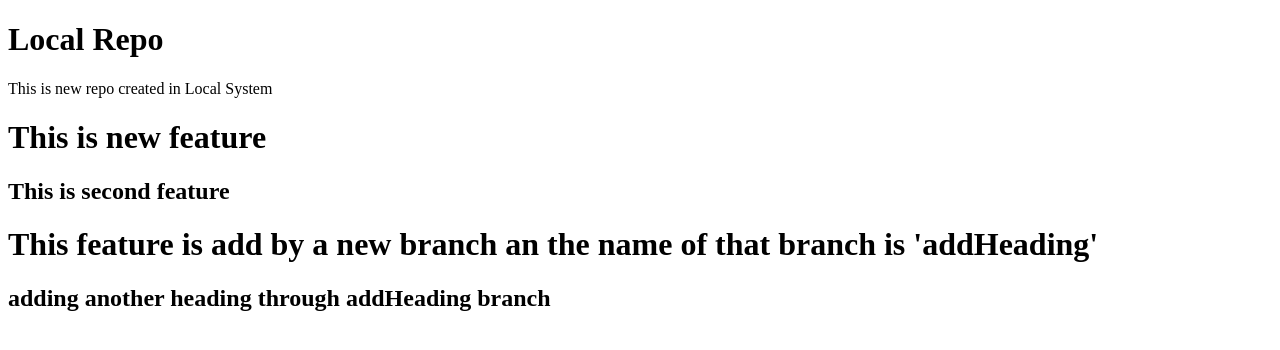
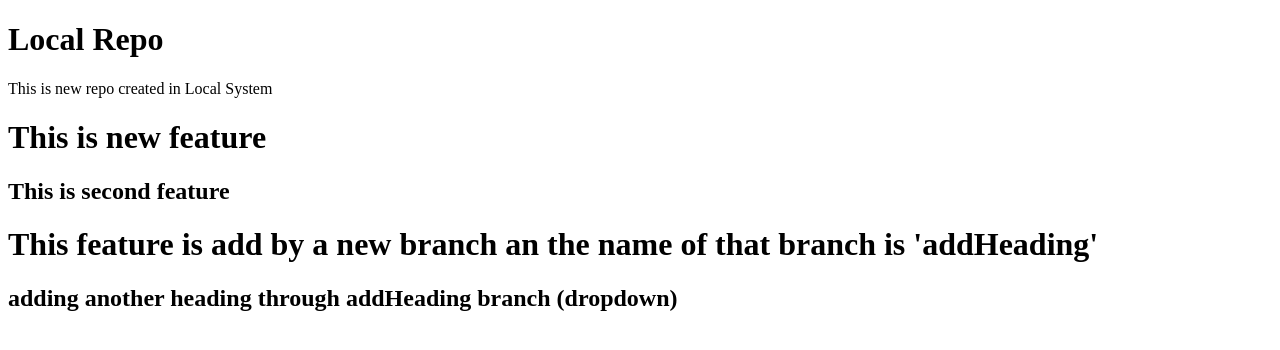
Before and after one commit to rajgupta0360/localrepo, a plain HTML site: page index.htm in a window 1280 px wide. Drawn offline with Linux system fonts and the light colour scheme.

Commit message:
add dropdown

```diff
--- a/index.htm
+++ b/index.htm
@@ -12,6 +12,6 @@
     <h2>This is second feature</h2>
 
     <h1>This feature is add by a new branch an the name of that branch is 'addHeading'</h1>
-    <h2>adding another heading through addHeading branch</h2>
+    <h2>adding another heading through addHeading branch (dropdown)</h2>
   </body>
 </html>
```
